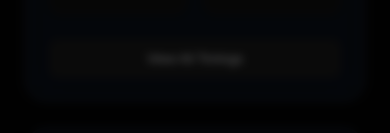
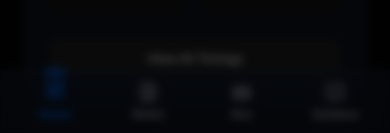
Before and after one commit to rezinch/cucek-up-to-date-helpline, a React (Vite) app: page /dashboard in a window 390 px wide. Shown: the part 709-842 px from the top of the page. Built offline with nearby package versions, Linux system fonts and the light colour scheme; no server answers; the database is empty.

Commit message:
fixed padding issues

```diff
--- a/src/App.jsx
+++ b/src/App.jsx
@@ -12,6 +12,7 @@
 import ContactUs from './components/tabs/ContactUs';
 import Notes from './components/tabs/Notes';
 import Admin from './components/tabs/Admin';
+import BottomNav from './components/BottomNav';
 import './style.css';
 import InstallHint from './components/InstallHint';
 import { requestForToken, onMessageListener } from './firebase';
@@ -129,6 +130,7 @@
       </main>
 
       <Footer />
+      <BottomNav />
     </>
   );
 }
--- /dev/null
+++ b/src/components/BottomNav.jsx
@@ -0,0 +1,30 @@
+import React from 'react';
+import { NavLink } from 'react-router-dom';
+import { LayoutDashboard, FileText, Bus, BookOpen } from 'lucide-react';
+
+const BottomNav = () => {
+    const navItems = [
+        { id: 'dashboard', label: 'Home', icon: <LayoutDashboard size={20} />, path: '/dashboard' },
+        { id: 'notes', label: 'Notes', icon: <FileText size={20} />, path: '/notes' },
+        { id: 'bus', label: 'Bus', icon: <Bus size={20} />, path: '/bus' },
+        { id: 'syllabus', label: 'Syllabus', icon: <BookOpen size={20} />, path: '/syllabus' },
+    ];
+
+    return (
+        <nav className="bottom-nav">
+            {navItems.map((item) => (
+                <NavLink
+                    key={item.id}
+                    to={item.path}
+                    className={({ isActive }) => `bottom-nav-item ${isActive ? 'active' : ''}`}
+                    onClick={() => window.scrollTo(0, 0)}
+                >
+                    <span className="bottom-nav-icon">{item.icon}</span>
+                    <span className="bottom-nav-label">{item.label}</span>
+                </NavLink>
+            ))}
+        </nav>
+    );
+};
+
+export default BottomNav;
--- a/src/style.css
+++ b/src/style.css
@@ -717,3 +717,78 @@
   border-top: 1px solid var(--glass-border);
   margin-top: 2rem;
 }
+
+/* Bottom Navigation (Mobile Only) */
+.bottom-nav {
+  position: fixed;
+  bottom: 0;
+  left: 0;
+  right: 0;
+  height: 65px;
+  background: var(--glass-bg);
+  backdrop-filter: blur(16px);
+  -webkit-backdrop-filter: blur(16px);
+  border-top: 1px solid var(--glass-border);
+  display: none;
+  justify-content: space-around;
+  align-items: center;
+  z-index: 1000;
+  padding: 0 0.5rem;
+  padding-bottom: env(safe-area-inset-bottom);
+}
+
+.bottom-nav-item {
+  display: flex;
+  flex-direction: column;
+  align-items: center;
+  justify-content: center;
+  text-decoration: none;
+  color: var(--color-text-secondary);
+  flex: 1;
+  height: 100%;
+  gap: 4px;
+  transition: all 0.2s ease;
+  position: relative;
+}
+
+.bottom-nav-item.active {
+  color: var(--color-electric-blue);
+}
+
+.bottom-nav-item.active::after {
+  content: '';
+  position: absolute;
+  top: 0;
+  width: 20px;
+  height: 3px;
+  background: var(--color-electric-blue);
+  border-radius: 0 0 4px 4px;
+  box-shadow: 0 0 10px var(--color-electric-blue);
+}
+
+.bottom-nav-label {
+  font-size: 0.7rem;
+  font-weight: 600;
+}
+
+.bottom-nav-icon {
+  display: flex;
+  align-items: center;
+  justify-content: center;
+  transition: transform 0.2s ease;
+}
+
+.bottom-nav-item.active .bottom-nav-icon {
+  transform: translateY(-2px);
+}
+
+@media (max-width: 1023px) {
+  .bottom-nav {
+    display: flex;
+  }
+
+  /* Add padding to body so content isn't hidden behind nav */
+  body {
+    padding-bottom: 75px;
+  }
+}
```
